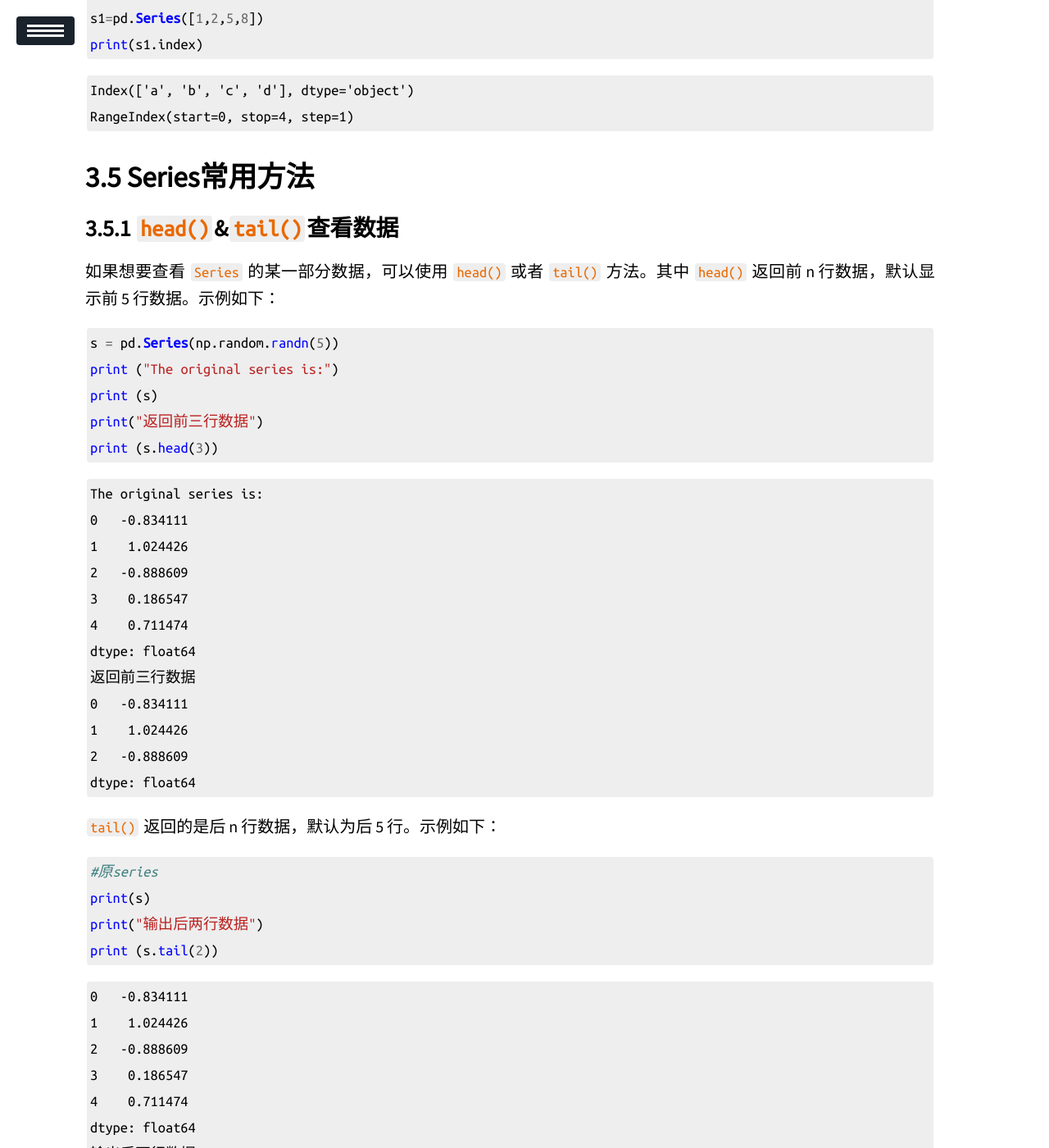
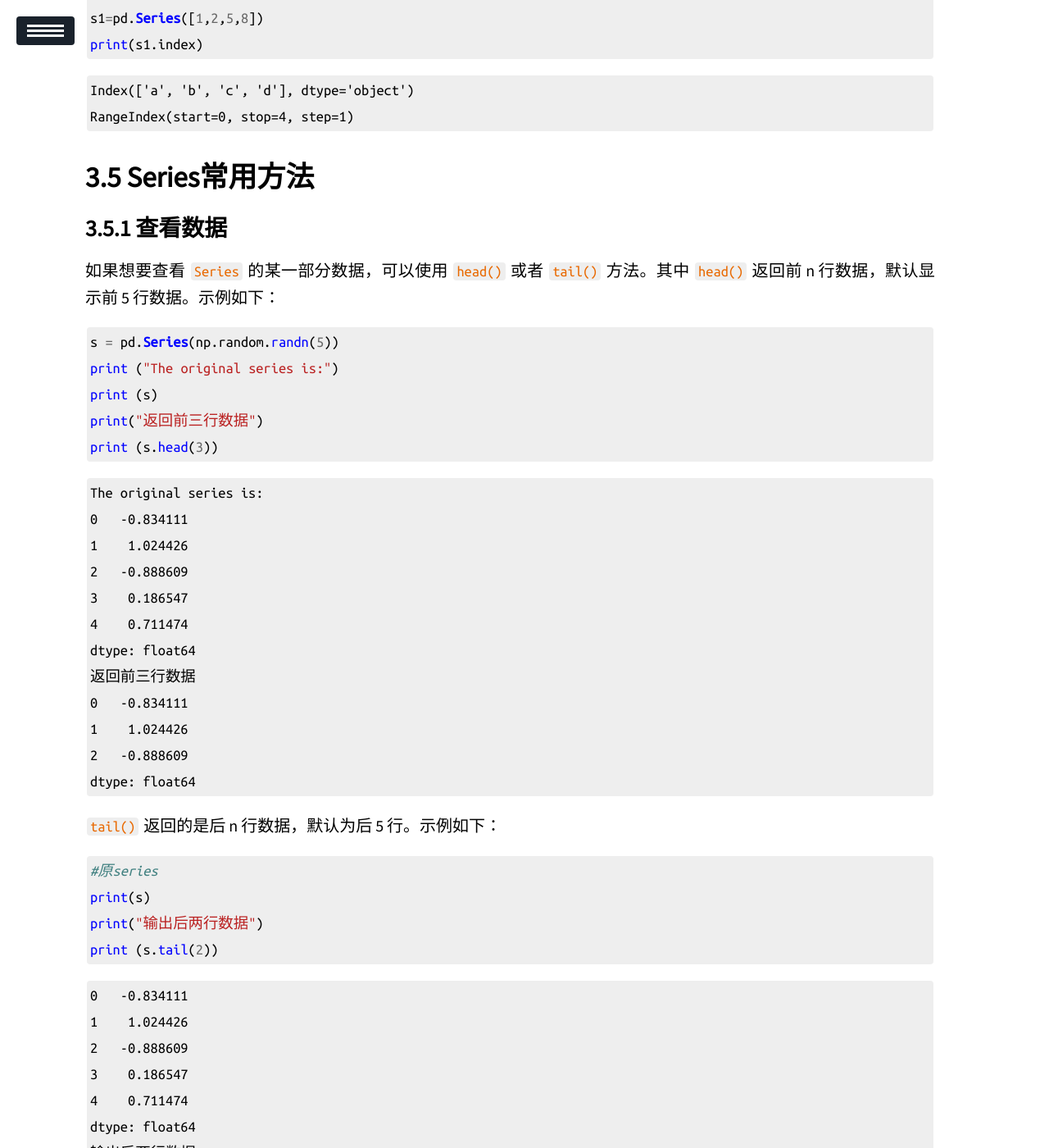
Before and after one commit to ssskz/ssskz.github.io, a Jekyll site: the page built from _posts/2023-2-28-Pandas.md, in a window 1280 px wide and 1400 px high, scrolled down 13713 px. Shown: the whole window at 82% size. Built offline with Jekyll 4.4.1, drawn with Linux system fonts in a browser that asks for light colours; our own code applies the rules of GitHub Pages for plain Markdown files; a script that is not in the unit is left out.

Commit message:
update
Signed-off-by: ssskz <12497590+ssskz@user.noreply.gitee.com>

```diff
--- a/_posts/2023-2-28-Pandas.md
+++ b/_posts/2023-2-28-Pandas.md
@@ -489,7 +489,7 @@ print(s1.index)
 
 ## Series常用方法
 
-### `head()`&`tail()`查看数据
+### 查看数据
 
 如果想要查看 `Series` 的某一部分数据，可以使用 `head()` 或者 `tail()` 方法。其中 `head()` 返回前 n 行数据，默认显示前 5 行数据。示例如下：
 
```
Also changed, not shown: other parts of _posts/2023-2-28-Pandas.md (+1 -1 lines).
